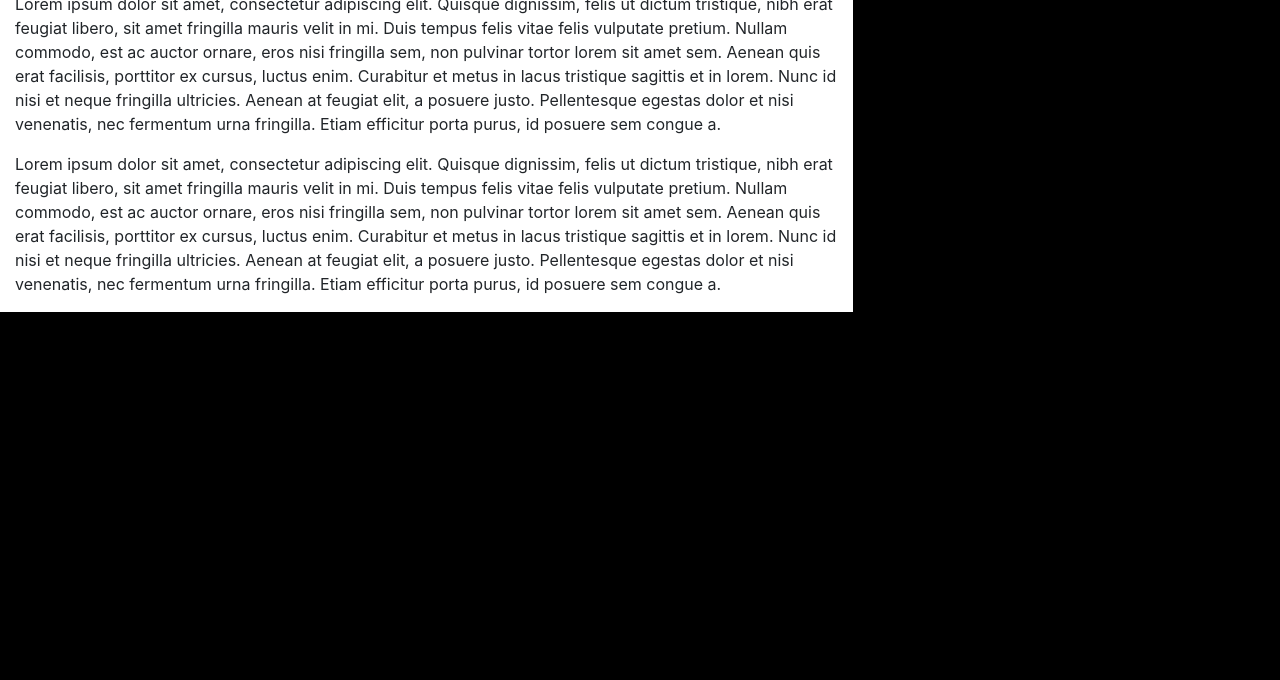
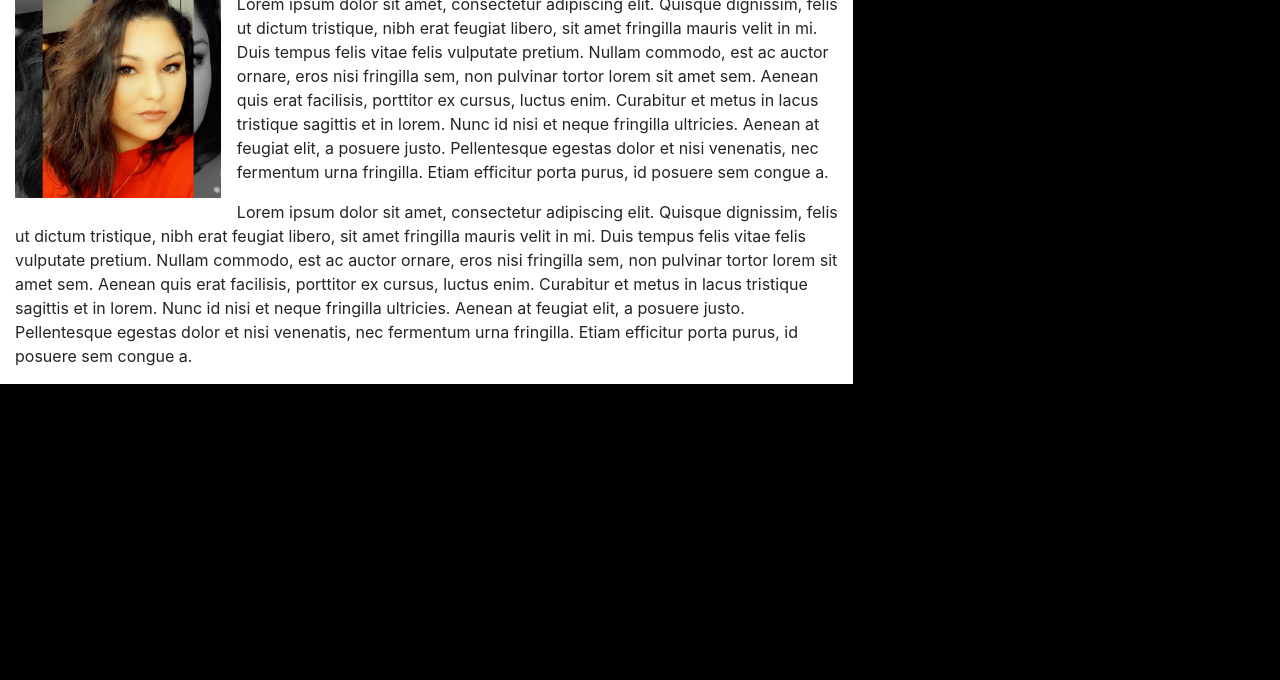
Before and after one commit to JFerguson1903/Unit2-HW, a plain HTML site: page index.html in a window 1280 px wide. Shown: the part 120-800 px from the top of the page. Drawn offline with nearby package versions, Linux system fonts and the light colour scheme.

Commit message:
about pg image added

```diff
--- a/index.html
+++ b/index.html
@@ -37,6 +37,7 @@
         <div class="row">
             <div class="col-8">
                 <h1>About Me</h1>
+                <img src="./Images/sqIMG_9214.jpg" class="mr-3 mb-3 w-25 float-left" alt="Jessica Ferguson">
                 <p>
                     Lorem ipsum dolor sit amet, consectetur adipiscing elit. Quisque dignissim, felis ut dictum tristique, nibh erat feugiat libero, sit amet fringilla mauris velit in mi. Duis tempus felis vitae felis vulputate pretium. Nullam commodo, est ac auctor ornare,
                     eros nisi fringilla sem, non pulvinar tortor lorem sit amet sem. Aenean quis erat facilisis, porttitor ex cursus, luctus enim. Curabitur et metus in lacus tristique sagittis et in lorem. Nunc id nisi et neque fringilla ultricies. Aenean
```
Also changed, not shown: Images/IMG_9214.JPG (added), Images/sqIMG_9214.jpg (added).
